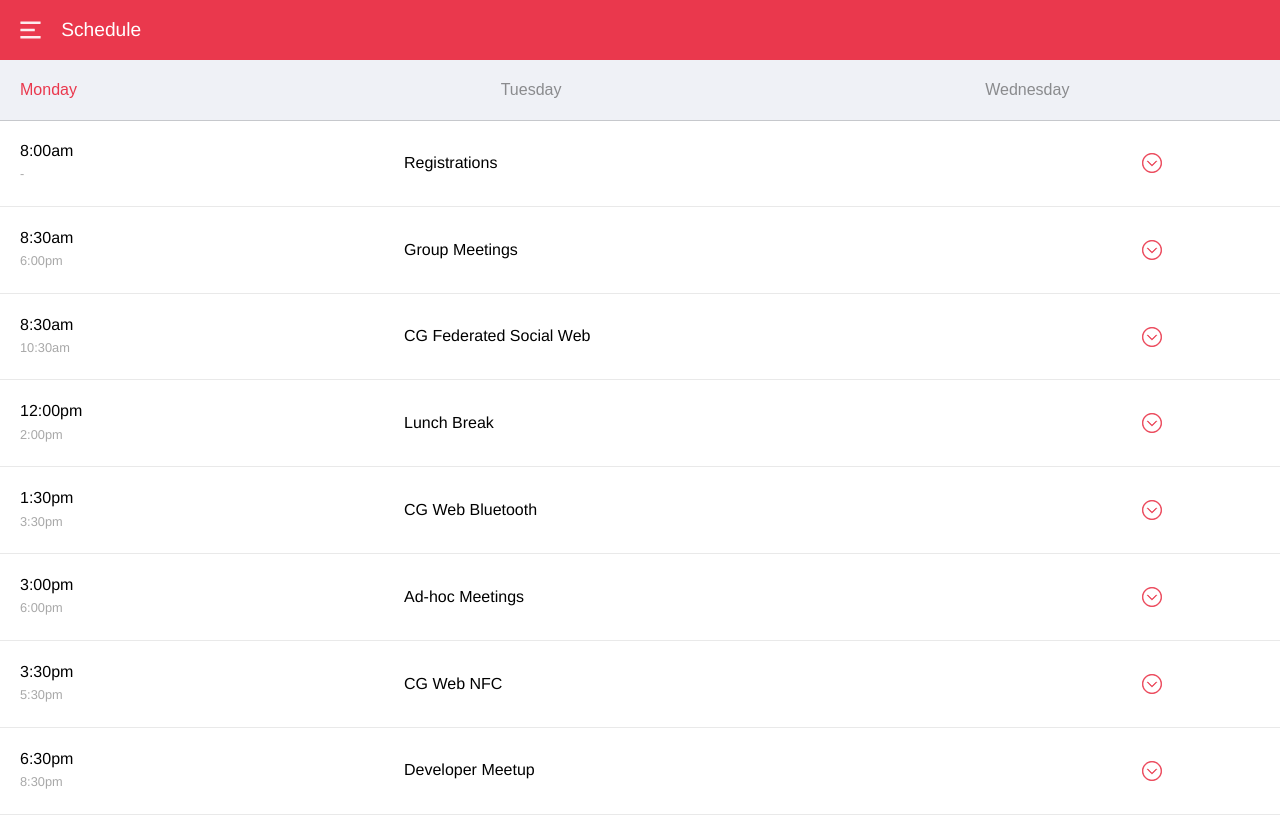
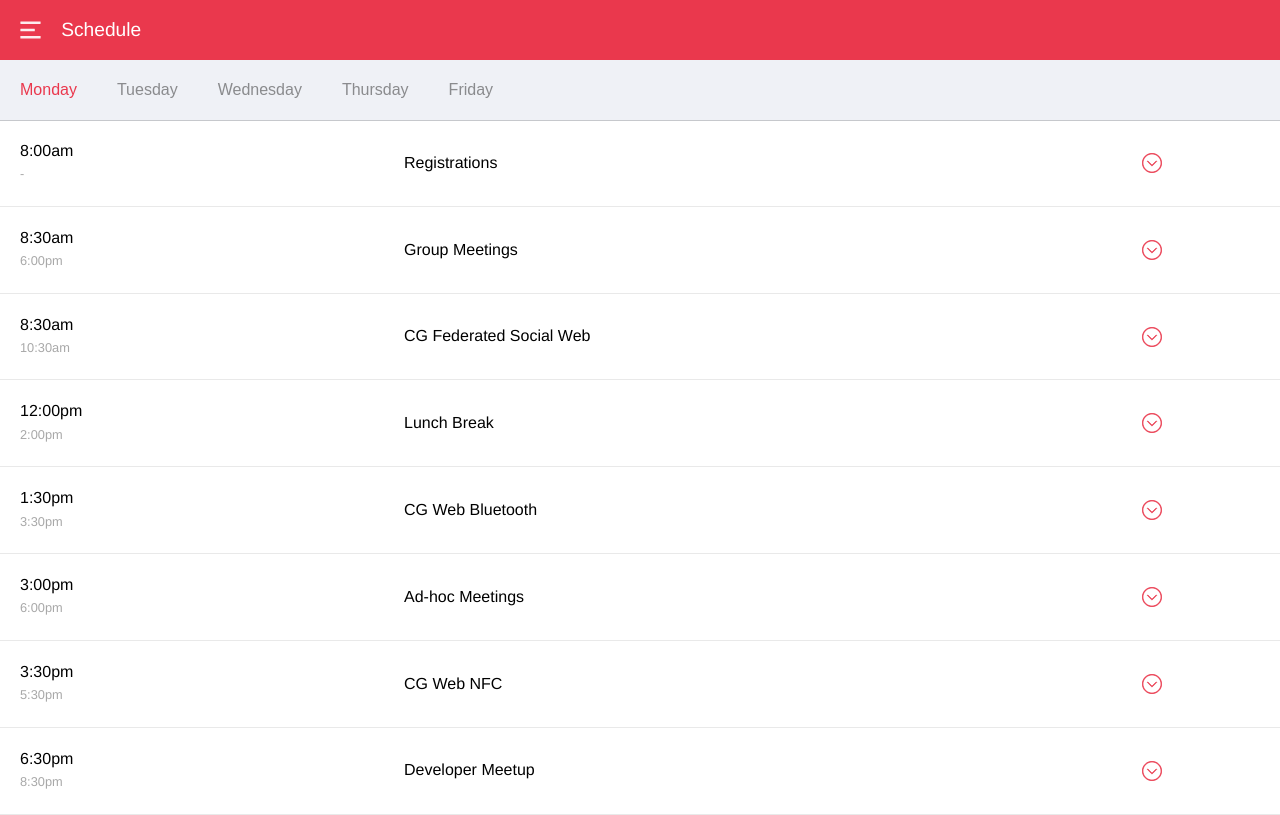
Before and after one commit to w3c/tpac2016, a plain HTML site: page schedule/index.html in a window 1280 px wide. Drawn offline with Linux system fonts and the light colour scheme.

Commit message:
improve schedule nav display

```diff
--- a/assets/css/schedule.css
+++ b/assets/css/schedule.css
@@ -24,14 +24,16 @@
 }
 
 .schedule nav .container {
-    width: 160%;
     height: 60px;
+    width: 150%;
     padding: 0px;
     display: flex;
     flex-flow: row nowrap;
     align-items: center;
-    justify-content: space-between;
     background-color: transparent;
+    overflow: scroll;
+    flex-basis: auto;
+    white-space: nowrap;
 }
 
 .schedule nav button {
```
